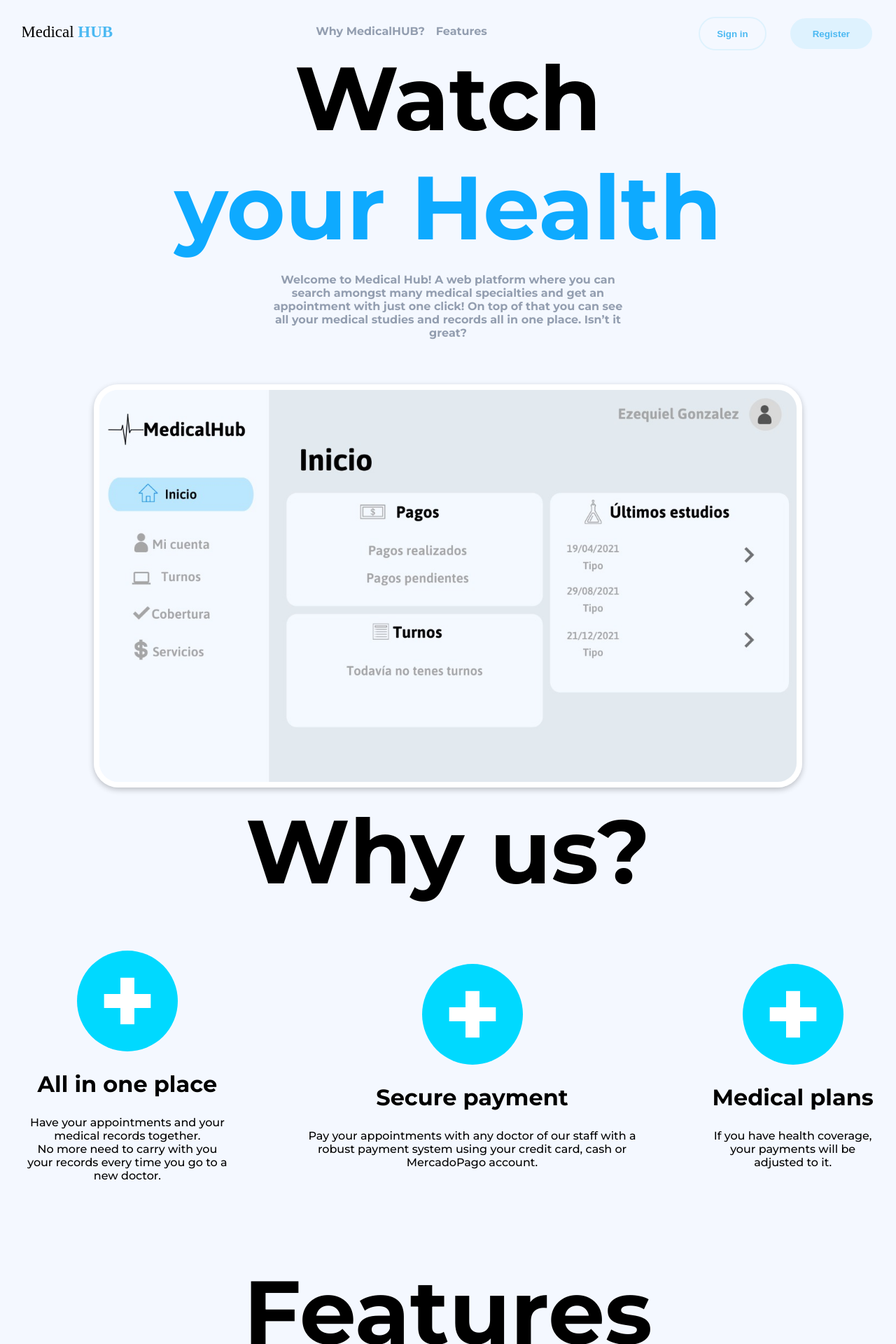
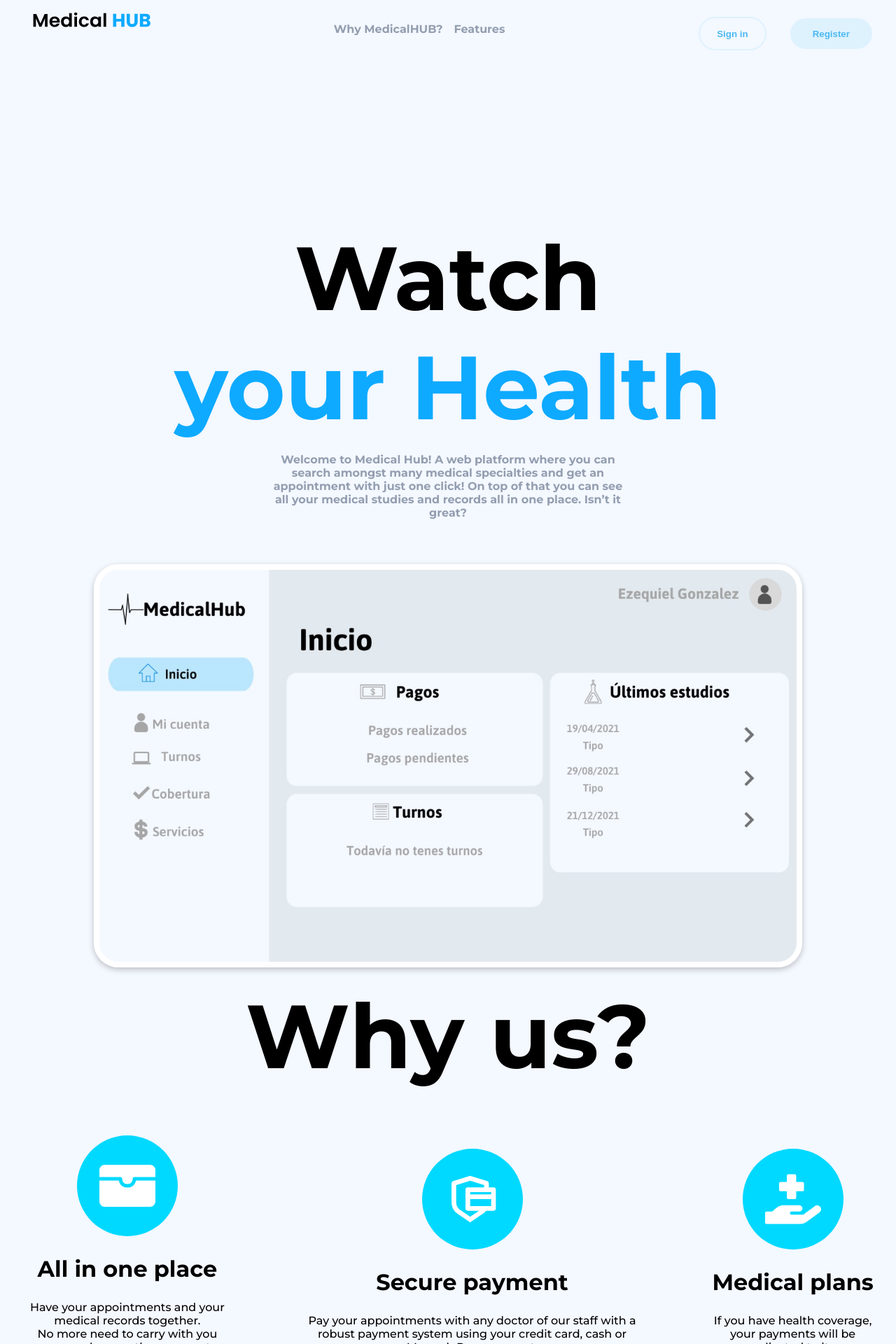
Before and after one commit to matiascalvar/medical-hub-pf, a React (Create React App) app in the folder client/: page / in a window 1280 px wide. Shown: the top 1920 px of the page at 70% size. Built offline with nearby package versions, Linux system fonts and the light colour scheme; no server answers.

Commit message:
minor fixes om lamding page

```diff
--- a/client/src/components/Landing/Features.module.css
+++ b/client/src/components/Landing/Features.module.css
@@ -120,6 +120,15 @@
   width: 50%;
 }
 
+.textInside ul li {
+  color: #000;
+}
+
+.textInside ul li:hover {
+  cursor: auto;
+  color: #000;
+}
+
 /* CSS ANIMATIONS */
 
 @-webkit-keyframes pulse {
--- a/client/src/components/Landing/Features.tsx
+++ b/client/src/components/Landing/Features.tsx
@@ -1,6 +1,9 @@
 import React, { FunctionComponent } from "react";
 import style from "./Features.module.css";
 import { BiPlusMedical } from "react-icons/bi";
+import { BsFillCalendarCheckFill } from "react-icons/bs";
+import { RiAccountPinCircleFill } from "react-icons/ri";
+import { ImHistory } from "react-icons/im";
 
 const Features: FunctionComponent = () => {
   return (
@@ -13,7 +16,7 @@ const Features: FunctionComponent = () => {
           </div>
           <div className={style.colText}>
             <span className={style.icons}>
-              <BiPlusMedical />
+              <RiAccountPinCircleFill />
             </span>
             <div className={style.textInside}>
               <h2>
@@ -36,7 +39,7 @@ const Features: FunctionComponent = () => {
           </div>
           <div className={style.colText}>
             <span className={style.icons}>
-              <BiPlusMedical />
+              <BsFillCalendarCheckFill />
             </span>
             <div className={style.textInside}>
               <h2>
@@ -56,7 +59,7 @@ const Features: FunctionComponent = () => {
           </div>
           <div className={style.colText}>
             <span className={style.icons}>
-              <BiPlusMedical />
+              <ImHistory />
             </span>
             <div className={style.textInside}>
               <h2>
--- a/client/src/components/Landing/Header.module.css
+++ b/client/src/components/Landing/Header.module.css
@@ -41,9 +41,9 @@ ul li:hover {
 }
 
 .container img {
-  max-width: 20rem;
+  max-width: 25rem;
   padding-left: 2rem;
-  width: 11%;
+  width: 15%;
 }
 
 .buttons {
@@ -100,3 +100,10 @@ ul li:hover {
   background-color: transparent;
   border-color: #dff2fd;
 }
+
+@media screen and (max-height: 800px) {
+  .container {
+    min-height: 40vh;
+    align-items: flex-start;
+  }
+}
--- a/client/src/components/Landing/Main.module.css
+++ b/client/src/components/Landing/Main.module.css
@@ -87,3 +87,9 @@ p {
     font-size: 5rem;
   }
 }
+
+@media screen and (max-height: 800px) {
+  .container {
+    font-size: 4rem;
+  }
+}
--- a/client/src/components/Landing/Us.tsx
+++ b/client/src/components/Landing/Us.tsx
@@ -1,6 +1,9 @@
 import React, { FunctionComponent } from "react";
 import style from "./Us.module.css";
+import { BsWalletFill } from "react-icons/bs";
 import { BiPlusMedical } from "react-icons/bi";
+import { RiSecurePaymentLine } from "react-icons/ri";
+import { FaHandHoldingMedical } from "react-icons/fa";
 
 const Us: FunctionComponent = () => {
   return (
@@ -9,7 +12,7 @@ const Us: FunctionComponent = () => {
       <div className={style.text}>
         <div className={style.column}>
           <span className={style.icons}>
-            <BiPlusMedical />
+            <BsWalletFill />
           </span>
           <div>
             <h2>All in one place</h2>
@@ -22,7 +25,7 @@ const Us: FunctionComponent = () => {
         </div>
         <div className={style.column}>
           <span className={style.icons}>
-            <BiPlusMedical />
+            <RiSecurePaymentLine />
           </span>
           <h2>Secure payment</h2>
           <p>
@@ -32,7 +35,7 @@ const Us: FunctionComponent = () => {
         </div>
         <div className={style.column}>
           <span className={style.icons}>
-            <BiPlusMedical />
+            <FaHandHoldingMedical />
           </span>
           <h2>Medical plans</h2>
           <p>
```
Also changed, not shown: client/src/assets/img/logo.svg.
